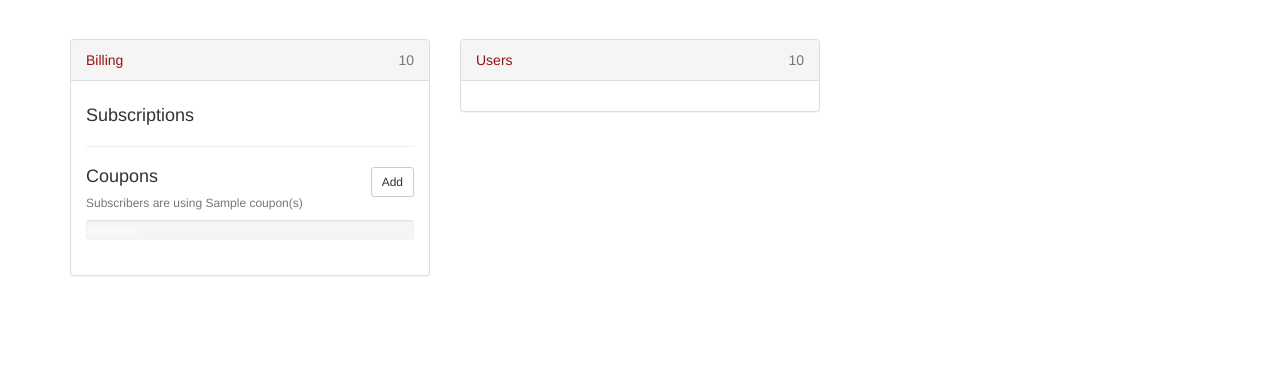
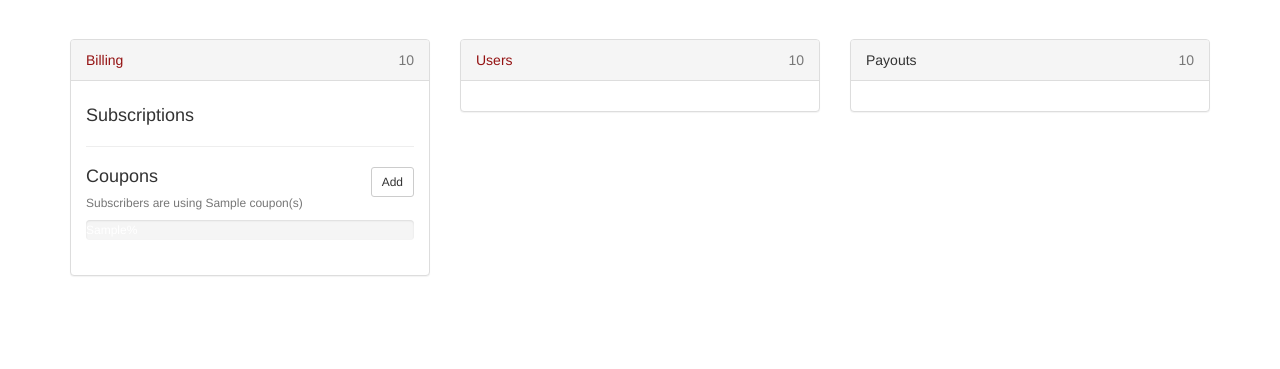
Before and after one commit to Makeem1/Application-restructuring-, a Flask app: template snakeeyes/blueprints/admin/templates/admin/page/admin.html in a window 1280 px wide. Shown: the part 51-420 px from the top of the page. Run offline with Flask 2, Linux system fonts and the light colour scheme; the template is opened without the code that fills it: most values are stand-ins (such as "Sample title", 1, 10 or a date in 2020); some libraries are stand-ins or nearby versions.

Commit message:
updating admin page

```diff
--- a/snakeeyes/blueprints/admin/templates/admin/page/admin.html
+++ b/snakeeyes/blueprints/admin/templates/admin/page/admin.html
@@ -76,5 +77,31 @@
         </div>
       </div>
     </div>
+    <div class="col-md-4">
+      <div class="panel panel-default">
+        <div class="panel-heading">
+          Payouts
+          <span class="pull-right text-muted">
+            {{ group_and_count_payouts.total }}
+          </span>
         </div>
-{% endblock  %}
+        <div class="panel-body">
+          {% for item in group_and_count_payouts.query %}
+            {% set percent = ((item[0] / group_and_count_payouts.total) * 100) | round %}
+            <h5>
+              {{ item[1] | title }}x
+              <span class="text-muted">({{ item[0] }})</span>
+            </h5>
+            <div class="progress">
+              <div class="progress-bar" role="progressbar"
+                   aria-valuenow="{{ percent }}" aria-valuemin="0"
+                   aria-valuemax="100" style="width: {{ percent }}%;">
+                {{ percent }}%
+              </div>
+            </div>
+          {% endfor %}
+        </div>
+      </div>
+    </div>
+  </div>
+{% endblock %}
```
Also changed, not shown: other parts of snakeeyes/blueprints/admin/templates/admin/page/admin.html (+6 -5 lines). Lines whose indentation alone changed are shown as unchanged.
